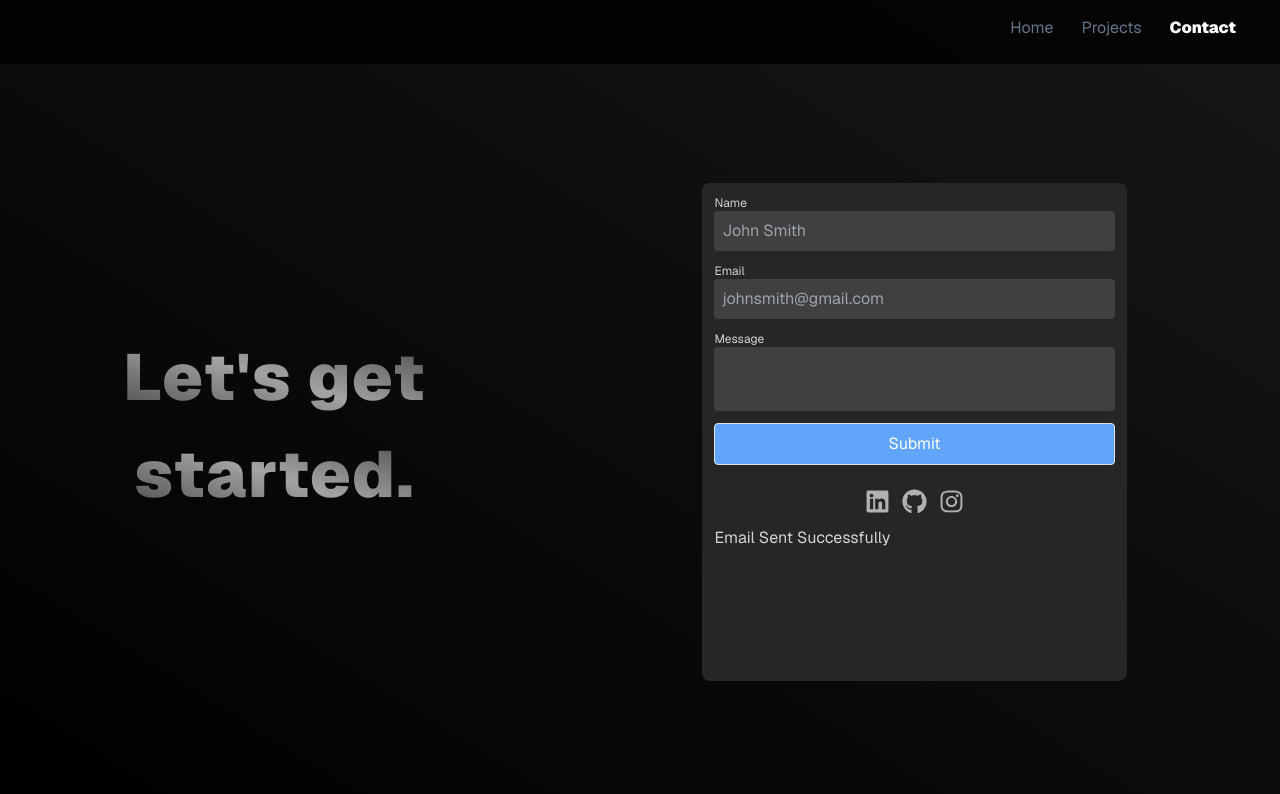
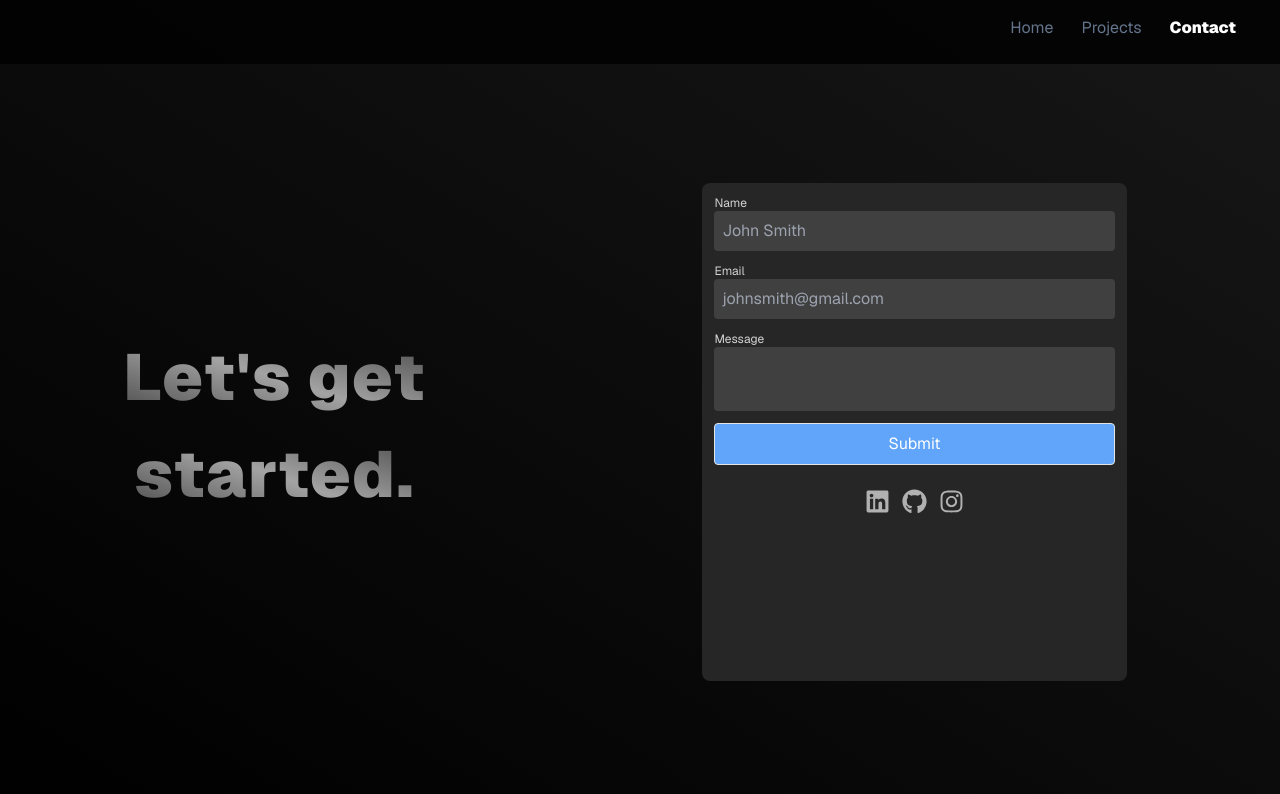
Before and after one commit to DavidJoao/portfolio-davidjoao, a Next.js app: page /Contact in a window 1280 px wide. Shown: the top 794 px of the page. Built offline with nearby package versions, Linux system fonts and the light colour scheme.

Commit message:
DELETED Error message

```diff
--- a/src/app/Contact/page.js
+++ b/src/app/Contact/page.js
@@ -102,8 +102,6 @@ const page = () => {
 										</Link>
 									</motion.button>
 								</div>
-
-								<p>Email Sent Successfully</p>
 							</form>
 						</div>
 					</div>
```
